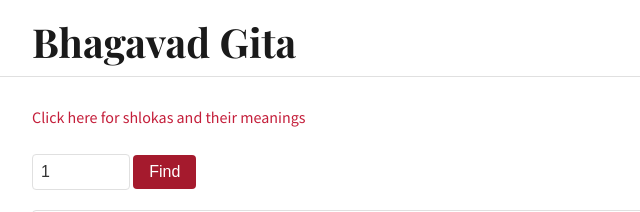
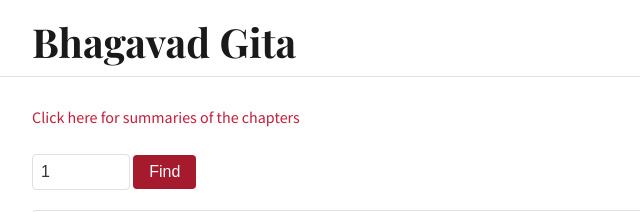
Before and after one commit to ayushsingh-ayushsingh/BhagvadGita, a plain HTML site: page index.html in a window 1280 px wide. Shown: the top 212 px of the page, 208-848 px from the left. Drawn offline with nearby package versions, Linux system fonts and the light colour scheme.

Commit message:
Update index.html

```diff
--- a/index.html
+++ b/index.html
@@ -163,7 +163,7 @@
 
     <div class="container">
         <br>
-        <a href="./shloka.html">Click here for shlokas and their meanings</a>
+        <a href="./shloka.html">Click here for summaries of the chapters</a>
     </div>
 
     <div class="container">
```
